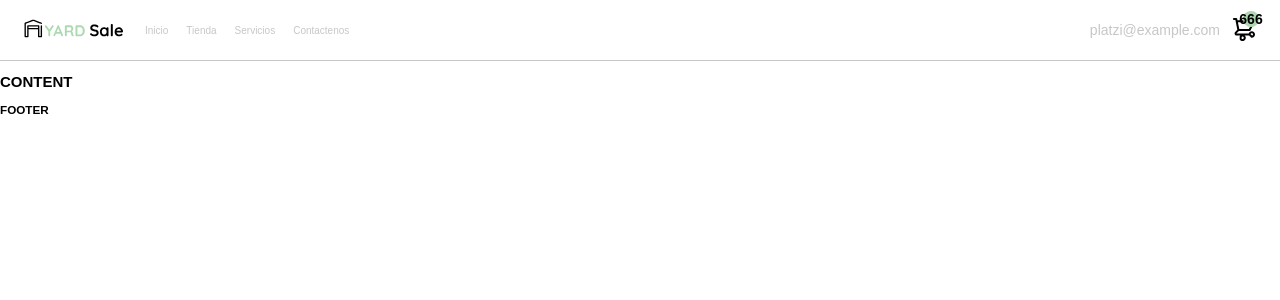
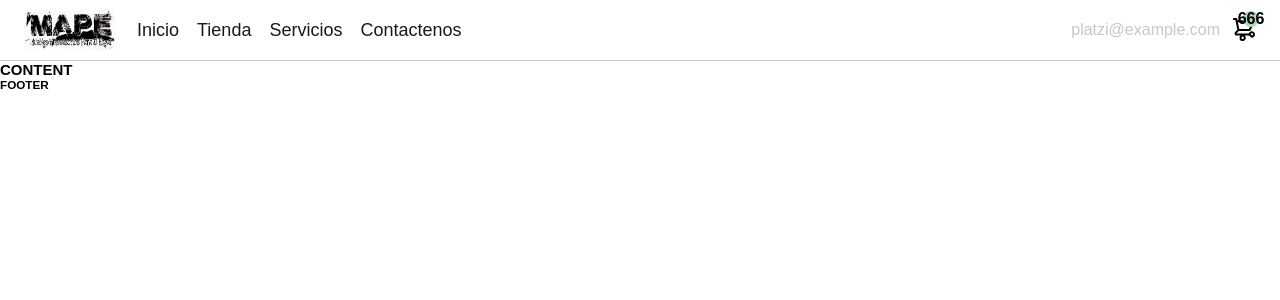
Before and after one commit to cristiantodi/Sofia, a Django app: template appweb/templates/home.html in a window 1280 px wide. Shown: the top 300 px of the page. Run offline with Django 4.2, Linux system fonts and the light colour scheme; the template is opened without the code that fills it, so the values that code supplies are empty.

Commit message:
estilos CSS a barra nav

```diff
--- a/appweb/static/css/style.css
+++ b/appweb/static/css/style.css
@@ -6,8 +6,19 @@
   --text-input-field: #F7F7F7;
   --hospital-green: #ACD9B2;
   --sm: 14px;
-  --md: 16px;
-  --lg: 18px;
+  --s: 16px;
+  --md: 18px;
+  --m: 20px;
+  --lg: 22px;
+}
+
+*{
+  margin: 0;
+  padding: 0;
+  box-sizing: border-box;
+}
+.prueba{
+  color: red;
 }
 
 html{
@@ -34,7 +45,9 @@ nav {
   display: none;
 }
 .logo {
-  width: 100px;
+  width: 92px;
+  height: 40px;
+  margin-top: 1rem;
 }
 .navbar-left ul,
 .navbar-right ul {
@@ -54,20 +67,23 @@ nav {
 .navbar-left ul li a,
 .navbar-right ul li a {
   text-decoration: none;
-  color: var(--very-light-pink);
+  color: rgb(26, 25, 25);
   border: 1px solid var(--white);
   padding: 8px;
   border-radius: 8px;
+  font-size: var(--md);
 }
-.navbar-left ul li a:hover,
-.navbar-right ul li a:hover {
-  border: 1px solid var(--hospital-green);
-  color: var(--hospital-green);
+.navbar-left.active,
+.navbar-right.active {
+  /* border: 1px solid rgb(73, 72, 72); */
+  color: black;
+  border-radius: 8px;
+  text-shadow: 1px 1px 2px black;
 }
 .navbar-email {
   color: var(--very-light-pink);
   cursor: pointer;
-  font-size: var(--sm);
+  font-size: var(--s);
   margin-right: 12px;
 }
 .navbar-shopping-cart {
@@ -78,7 +94,7 @@ nav {
   height: 16px;
   background-color: var(--hospital-green);
   border-radius: 50%;
-  font-size: var(--sm);
+  font-size: var(--s);
   font-weight: bold;
   position: absolute;
   top: -6px;
@@ -118,7 +134,7 @@ nav {
 }
 .desktop-menu ul li:last-child a {
   color: var(--hospital-green);
-  font-size: var(--sm);
+  font-size: var(--s);
 }
 .desktop-menu ul li a {
   color: var(--back);
@@ -154,11 +170,11 @@ nav {
   margin-bottom: 24px;
 }
 .email {
-  font-size: var(--sm);
+  font-size: var(--s);
   font-weight: 300 !important;
 }
 .sign-out {
-  font-size: var(--sm);
+  font-size: var(--s);
   color: var(--hospital-green) !important;
 }
 
@@ -282,7 +298,7 @@ aside {
 }
 #productDetail .product-info p:nth-child(3) {
   color: var(--very-light-pink);
-  font-size: var(--sm);
+  font-size: var(--s);
   margin-top: 0;
   margin-bottom: 36px;
 }
@@ -341,7 +357,7 @@ aside {
   margin-bottom: 4px;
 }
 .product-card .product-info div p:nth-child(2) {
-  font-size: var(--sm);
+  font-size: var(--s);
   margin-top: 0;
   margin-bottom: 0;
   color: var(--very-light-pink);
--- a/appweb/templates/base.html
+++ b/appweb/templates/base.html
@@ -8,6 +8,8 @@
     <title>{% block tittle %} Muebles MAPE {% endblock %}</title>
 
     {% load static %}
+
+    <link rel="shortcut icon" href="{% static 'img/icon.png' %}">
     <link href="{% static 'css/style.css' %}" rel="stylesheet">
 
 </head>
@@ -17,19 +19,19 @@
             <img src="{% static 'icons/icon_menu.svg'%}" alt="menu" class="menu">
 
             <div class="navbar-left">
-            <img src="{% static 'logos/logo_yard_sale.svg' %}" alt="logo" class="logo">
+                <img src="{% static 'img/iconav.png' %}" alt="logo" class="logo">
 
                 <ul>
-                <li>
+                    <li class="navbar-left {% if request.path == '/' %} active {% endif %}">
                         <a href="{% url 'Home' %}">Inicio</a>
                     </li>
-                <li>
+                    <li class="navbar-left {% if request.path == '/tienda/' %} active {% endif %}">
                         <a href="{% url 'Tienda' %}">Tienda</a>
                     </li>
-                <li>
+                    <li class="navbar-left {% if request.path == '/servicios/' %} active {% endif %}">
                         <a href="{% url 'Servicio' %}">Servicios</a>
                     </li>
-                <li>
+                    <li class="navbar-left {% if request.path == '/contacto/' %} active {% endif %}">
                         <a href="{% url 'Contacto' %}">Contactenos</a>
                     </li>
                 </ul>
```
Also changed, not shown: appweb/static/img/icon.png (added), appweb/static/img/iconav.png (added), appweb/static/img/icono.png (added). Lines whose indentation alone changed are shown as unchanged.
